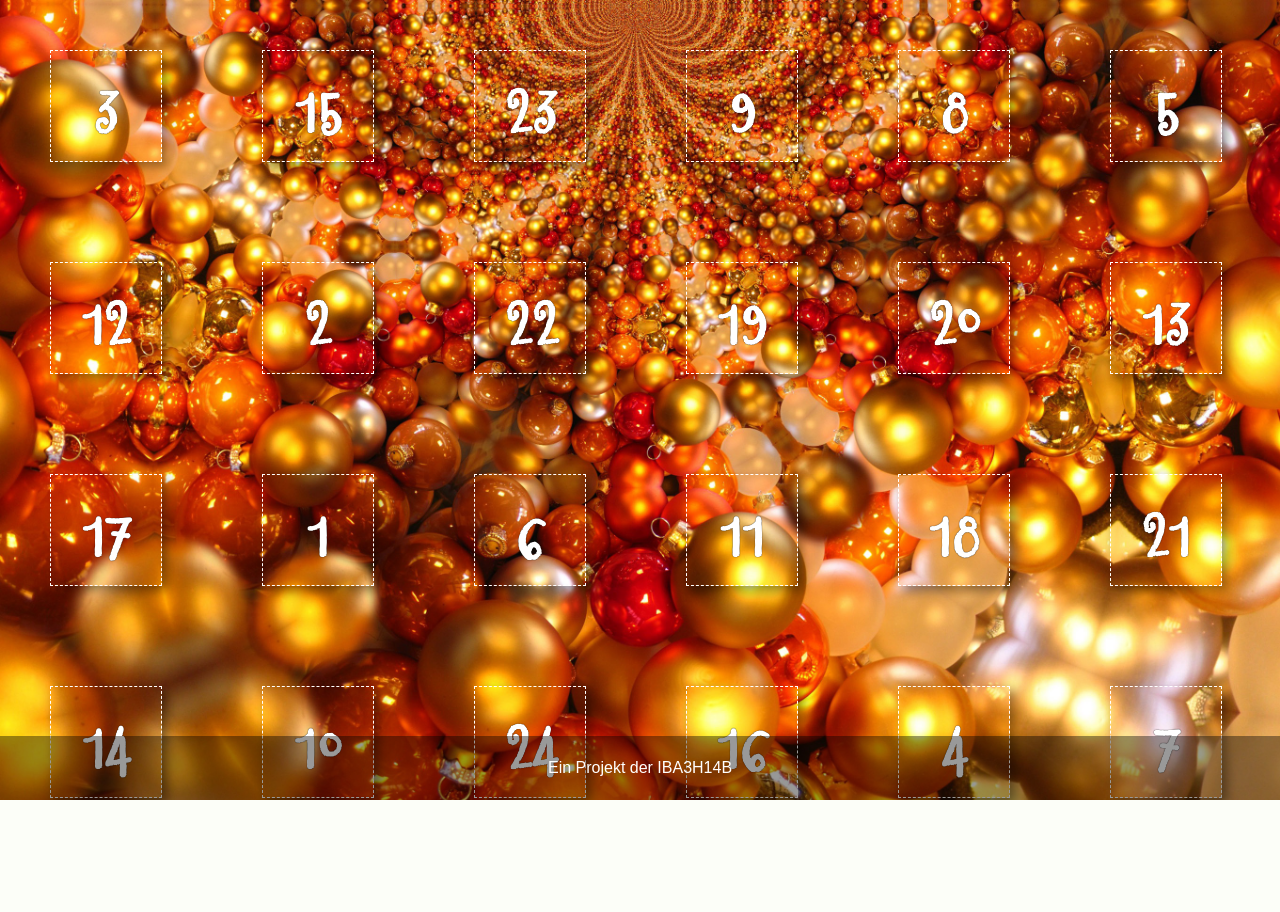
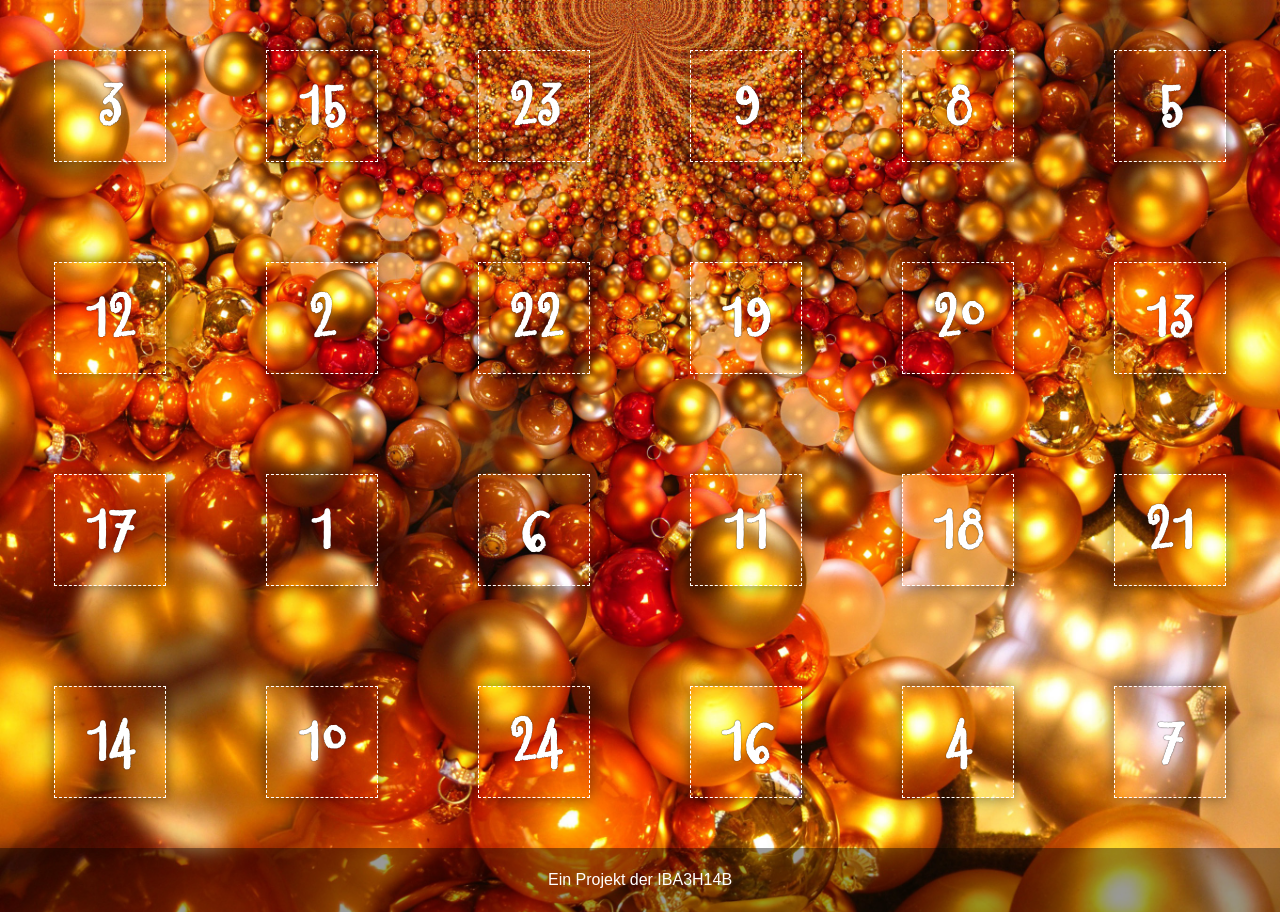
Before and after one commit to ttimpe/bibAdvent, a PHP site: page / in a window 1280 px wide. Before the commit the page ends 800 px from the top, so only its background shows below. Run offline with PHP 8.4, Linux system fonts and the light colour scheme.

Commit message:
Layout fixes

```diff
--- a/css/app.css
+++ b/css/app.css
@@ -15,42 +15,63 @@
     font-style: normal;
 
 }
+
 * {
     margin: 0;
     padding: 0;
 }
-html, body {
-    width: 100%;
-    height: 100%;
-}
+
+
 html {
+	min-height: 100%;
+
     font-family: 'mountains_of_christmasregular';
+
     background-image: url('../images/background.jpg');
-    background-size:cover;
+    background-size: cover;
     background-repeat: no-repeat;
 }
+
+body {
+	display: flex;
+	flex-direction: column;
+	min-height: 100vh;
+}
+
+main {
+	flex: 1 0 auto;
+}
+
 #doors {
     list-style: none;
+
+	display: flex;
+	flex-wrap: wrap;
+	justify-content: center;
 }
 
 #doors li {
     width: 50px;
     height: 50px;
     padding: 30px;
-    display:block;
-    float:left;
+	margin: 50px;
+
+    display: block;
+
     font-size: 50pt;
     font-weight: bold;
-    line-height: 50pt;
+    line-height: 50px;
     text-align: center;
-    -webkit-user-select:none;
-    user-select:none;
-    cursor:pointer;
+	color: #fff;
+	text-shadow: 0 0 1px #000;
+
+    -webkit-user-select: none;
+    user-select: none;
+    cursor: pointer;
+
     border: 1px dashed #fff;
-    color: #fff;
-    box-shadow: 5px 5px 10px rgba(0,0,0,0.4);
-    margin: 50px;
-    text-shadow: 0 0 1px #000;
+    box-shadow: 0 0 15px rgba(0,0,0,0.5);
+
     transition: 0.2s;
 }
 
@@ -58,9 +79,11 @@ html {
     background: rgba(0,0,0,0.4);
 
 }
+
 .door.locked {
     background: rgba(0,0,0,0.6);
 }
+
 #door-content {
     position: absolute;
     background: white;
@@ -126,17 +149,19 @@ html {
 footer {
     width: 100%;
     height: 64px;
+
     background: rgba(0,0,0,0.4);
-    color: white;
-    position: absolute;
-    bottom: 0;
+
     line-height: 64px;
     font-family: sans-serif;
+	color: white;
 
 }
+
 footer p {
     text-align: center;
 }
+
 #info-box {
     height: 300px;
     width: 400px;
@@ -150,6 +175,7 @@ footer p {
     display: none;
     box-shadow: 0 0 10px #000;
 }
+
 #closeInfoboxButton {
     width: 36px;
     height: 36px;
@@ -161,8 +187,8 @@ footer p {
     background:rgba(0,0,0,0.8);
     border-radius: 8px;
     border: 0;
+}
 
-}
 #door-title {
     position: absolute;
     left: 0;
@@ -172,6 +198,7 @@ footer p {
     font-size: 1.8em;
     text-align: center;
 }
+
 #door-author {
     width: 100%;
     position: absolute;
@@ -179,6 +206,7 @@ footer p {
     height: 100px;
     line-height: 100px;
 }
+
 #door-description {
     width: 80%;
     left: 10%;
@@ -187,6 +215,7 @@ footer p {
     font-size: 1.3em;
     position: absolute;
 }
+
 #door-author-picture {
     height: 60px;
     width: 60px;
@@ -195,6 +224,7 @@ footer p {
     position: absolute;
     left: 20px;
 }
+
 #door-author-name {
     width: 300px;
     left: 100px;
@@ -207,11 +237,10 @@ footer p {
     text-decoration: none;
     transition: .2s;
 }
+
 #door-author-name:hover {
     color: #fff;
 }
-
-
 
 @keyframes fadeIn {
     0% {
```
Also changed, not shown: index.php (+7 -3 lines).
